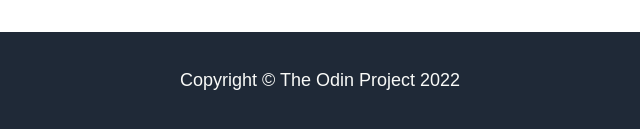
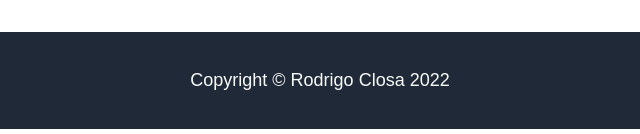
Before and after one commit to RodrigoClosa/landing-page, a plain HTML site: page index.html in a window 1280 px wide. Shown: the part 1562-1696 px from the top of the page, 320-960 px from the left. Drawn offline with Linux system fonts and the light colour scheme.

Commit message:
Update index.html

```diff
--- a/index.html
+++ b/index.html
@@ -78,7 +78,7 @@
         </div>
 
         <footer class="footer">
-            <p>Copyright © The Odin Project 2022</p>
+            <p>Copyright © Rodrigo Closa 2022</p>
         </footer>
     </div>
 </body>
```
